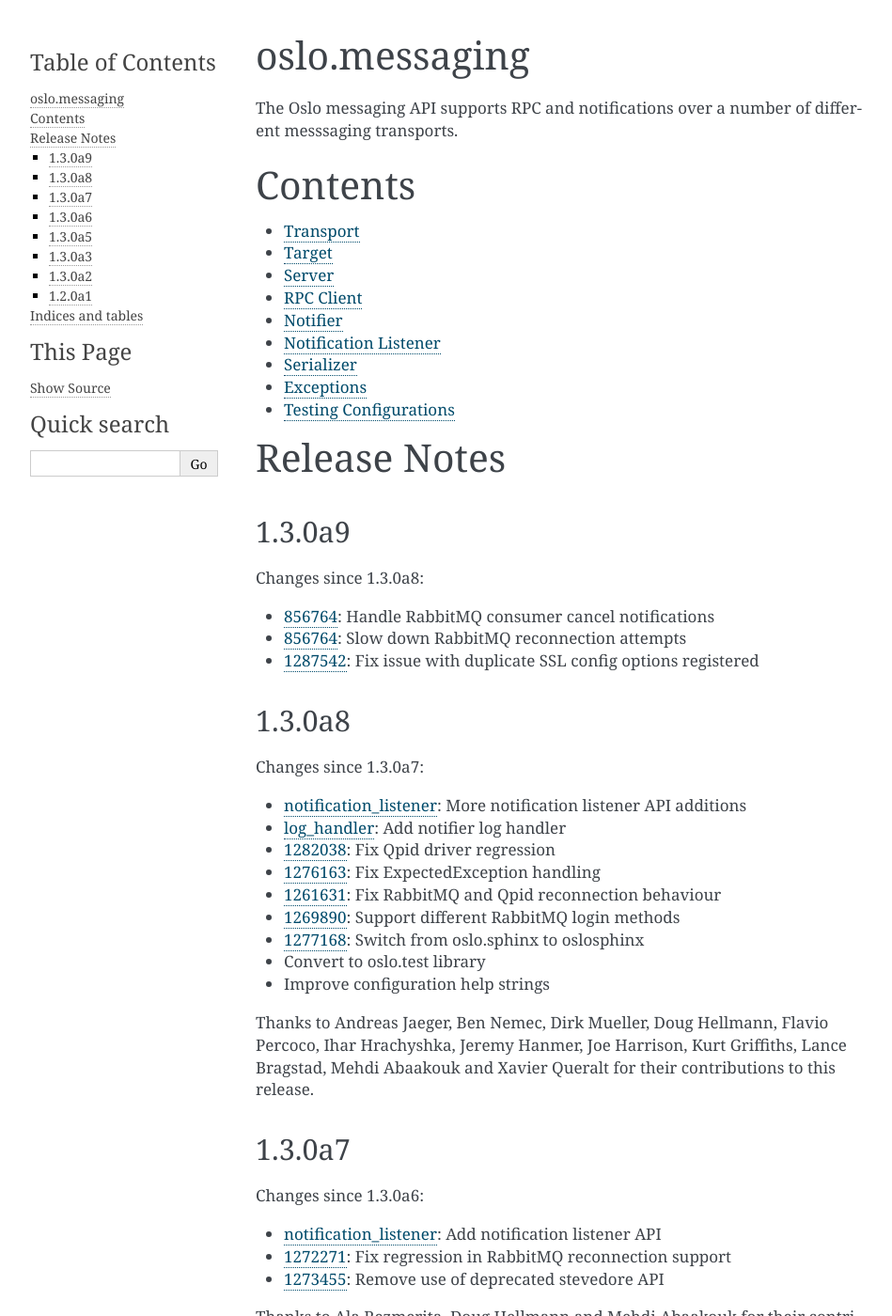
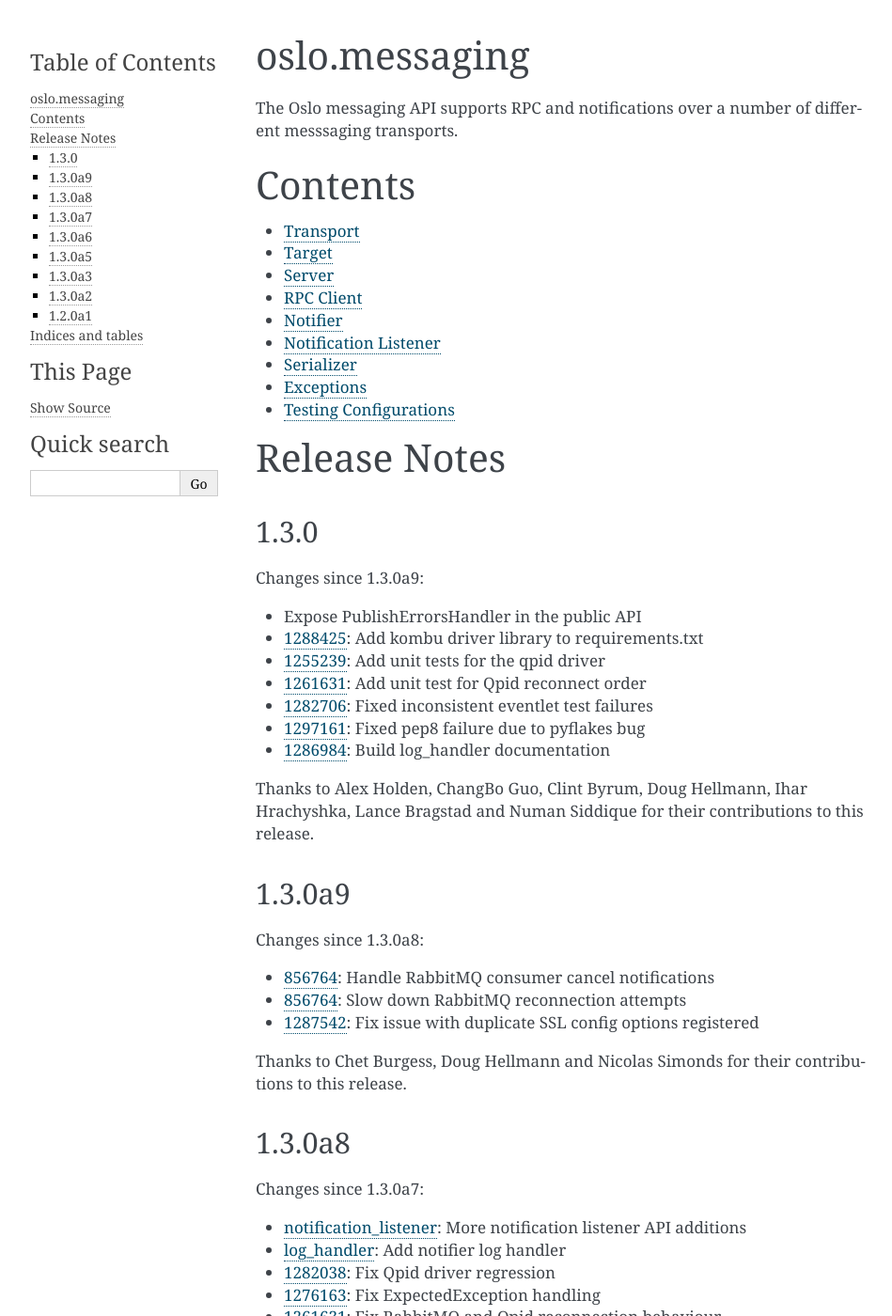
Before and after one commit to openstack/oslo.messaging, a Sphinx documentation site: the page built from doc/source/index.rst, in a window 1280 px wide and 1400 px high. Shown: the whole window at 94% size, without its empty margins (148-1097 px from the left). Built offline with Sphinx 7.4.7, drawn with Linux system fonts in a browser that asks for light colours; pages that are not in the unit, such as notebooks, are missing from menus.

Commit message:
Add release notes for 1.3.0
Also add some missing thanks from 1.3.0a9.

Change-Id: I665e875e4353e8006d13ab3b19ea4e0597a13ae1

```diff
--- a/doc/source/index.rst
+++ b/doc/source/index.rst
@@ -24,6 +24,30 @@
 Release Notes
 =============
 
+1.3.0
+-----
+
+Changes since 1.3.0a9:
+
+* Expose PublishErrorsHandler in the public API
+* 1288425_: Add kombu driver library to requirements.txt
+* 1255239_: Add unit tests for the qpid driver
+* 1261631_: Add unit test for Qpid reconnect order
+* 1282706_: Fixed inconsistent eventlet test failures
+* 1297161_: Fixed pep8 failure due to pyflakes bug
+* 1286984_: Build log_handler documentation
+
+.. _1288425: https://bugs.launchpad.net/oslo.messaging/+bug/1288425
+.. _1255239: https://bugs.launchpad.net/oslo.messaging/+bug/1255239
+.. _1261631: https://bugs.launchpad.net/oslo.messaging/+bug/1261631
+.. _1282706: https://bugs.launchpad.net/oslo.messaging/+bug/1282706
+.. _1297161: https://bugs.launchpad.net/oslo.messaging/+bug/1297161
+.. _1286984: https://bugs.launchpad.net/oslo.messaging/+bug/1286984
+
+Thanks to Alex Holden, ChangBo Guo, Clint Byrum, Doug Hellmann, Ihar
+Hrachyshka, Lance Bragstad and Numan Siddique for their contributions
+to this release.
+
 1.3.0a9
 -------
 
@@ -35,6 +59,9 @@
 
 .. _856764: https://bugs.launchpad.net/oslo.messaging/+bug/856764
 .. _1287542: https://bugs.launchpad.net/oslo.messaging/+bug/1287542
+
+Thanks to Chet Burgess, Doug Hellmann and Nicolas Simonds for their
+contributions to this release.
 
 1.3.0a8
 -------
```
